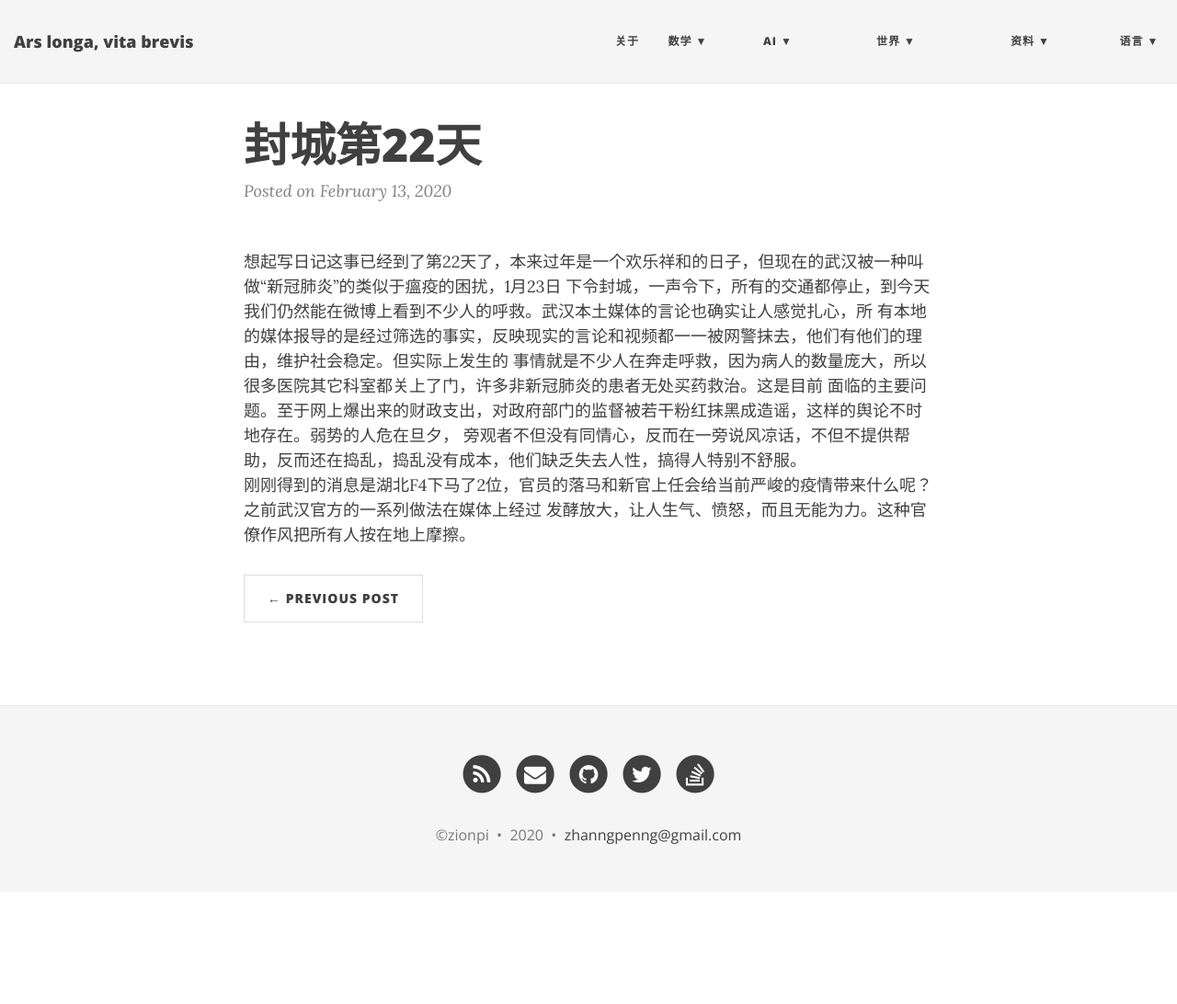
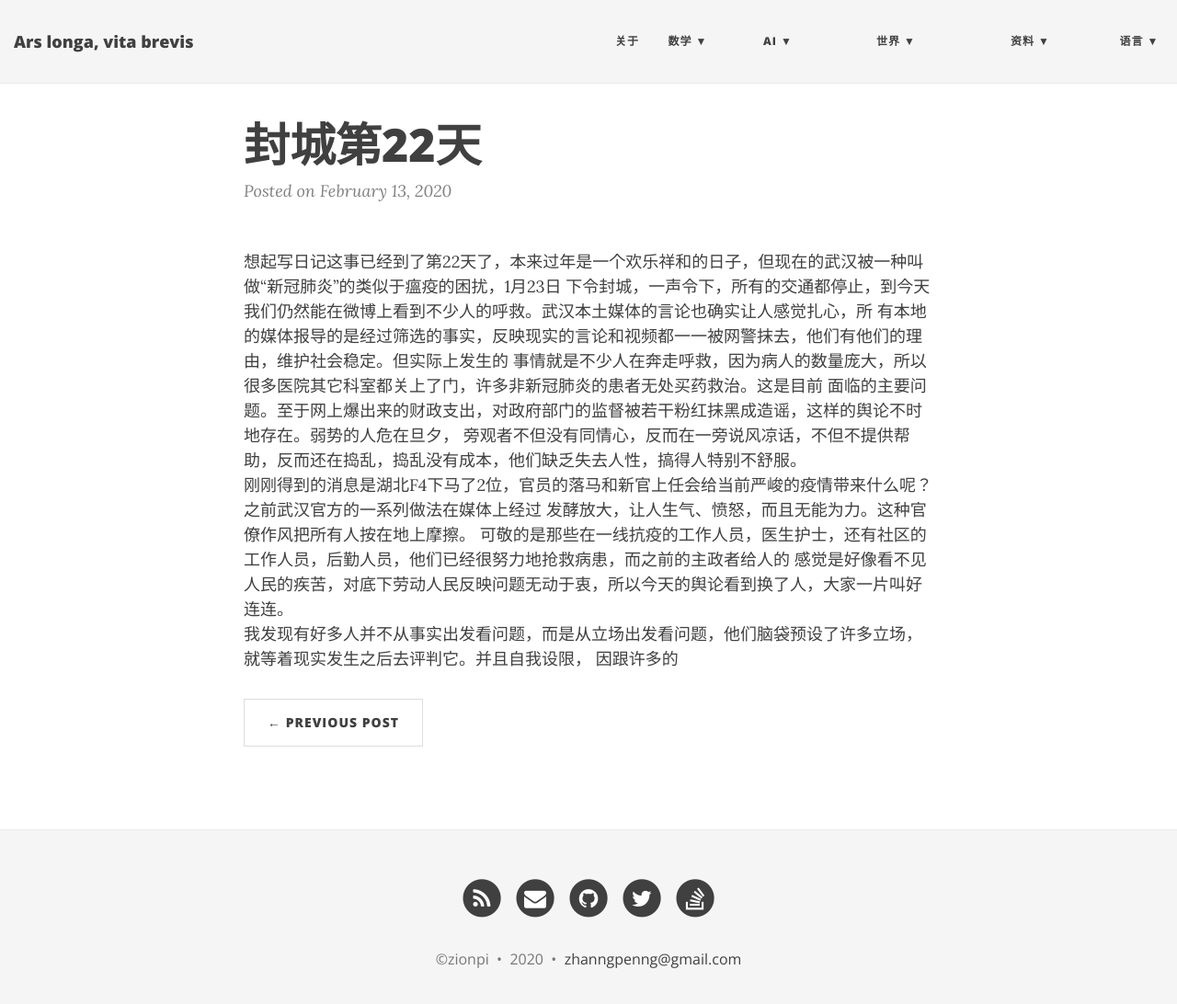
Before and after one commit to ZionPi/zionpi.github.io, a Jekyll site: the page built from _posts/2020-02-13-learning-embedded-programming-as-a-software-engineer.md, in a window 1280 px wide and 1105 px high. Shown: the top 1092 px of the window at 92% size. Built offline with Jekyll 4.4.1, drawn with Linux system fonts in a browser that asks for light colours; nearby versions of some CDN libraries.

Commit message:
add more thoughts

```diff
--- a/_posts/2020-02-13-learning-embedded-programming-as-a-software-engineer.md
+++ b/_posts/2020-02-13-learning-embedded-programming-as-a-software-engineer.md
@@ -10,3 +10,7 @@ title: 封城第22天
 旁观者不但没有同情心，反而在一旁说风凉话，不但不提供帮助，反而还在捣乱，捣乱没有成本，他们缺乏失去人性，搞得人特别不舒服。
 刚刚得到的消息是湖北F4下马了2位，官员的落马和新官上任会给当前严峻的疫情带来什么呢？之前武汉官方的一系列做法在媒体上经过
 发酵放大，让人生气、愤怒，而且无能为力。这种官僚作风把所有人按在地上摩擦。
+可敬的是那些在一线抗疫的工作人员，医生护士，还有社区的工作人员，后勤人员，他们已经很努力地抢救病患，而之前的主政者给人的
+感觉是好像看不见人民的疾苦，对底下劳动人民反映问题无动于衷，所以今天的舆论看到换了人，大家一片叫好连连。
+我发现有好多人并不从事实出发看问题，而是从立场出发看问题，他们脑袋预设了许多立场，就等着现实发生之后去评判它。并且自我设限，
+因跟许多的
```
